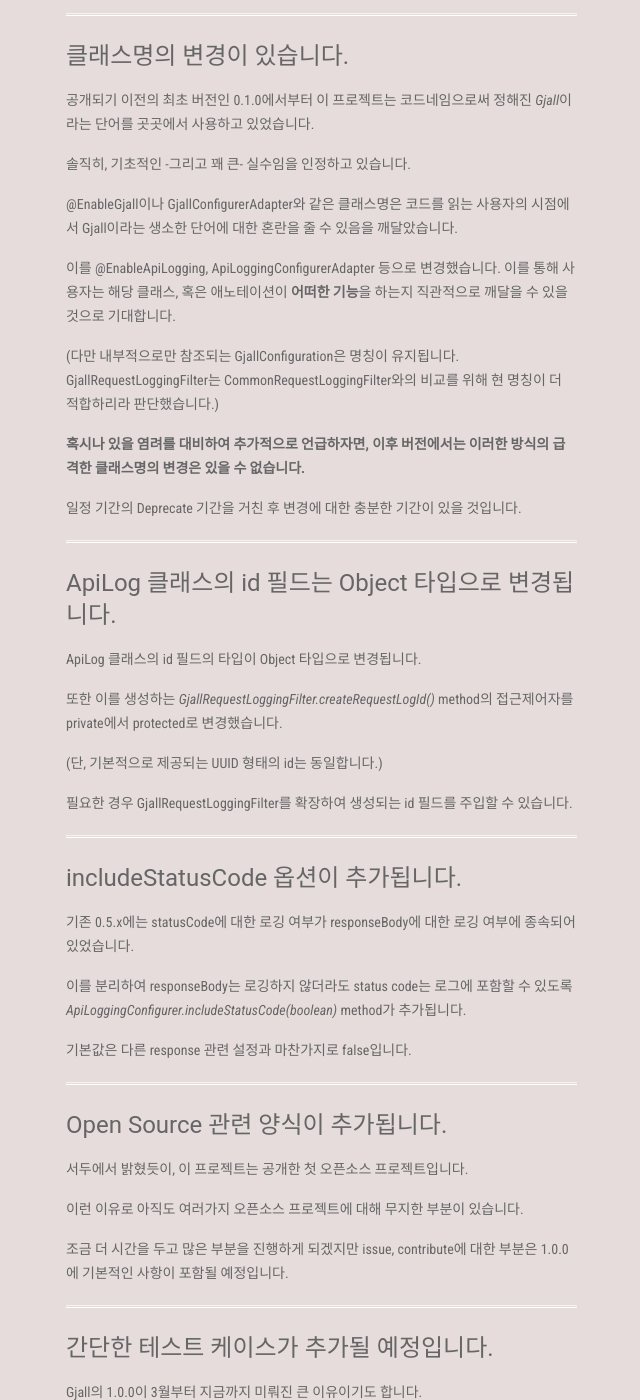
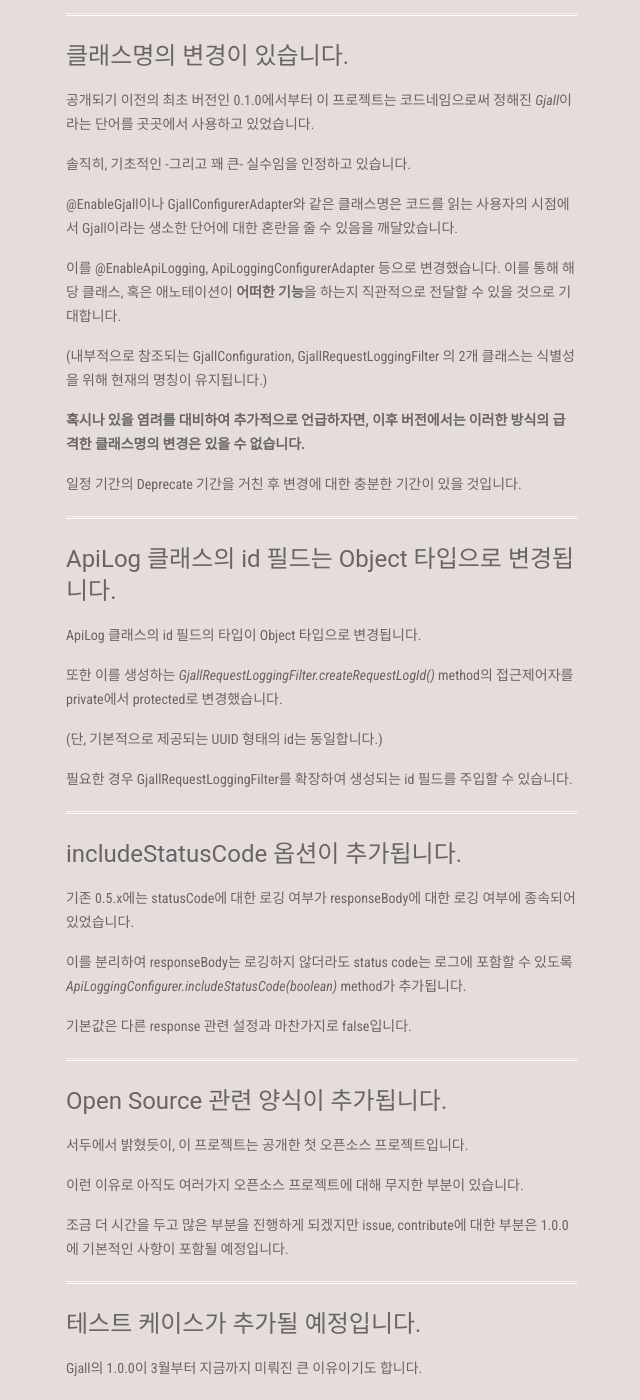
Before and after one commit to CyanRYi/cyanryi.github.io, a Jekyll site: the page built from _posts/ko/2019-06-25-gjall-1.0.0-notification.md, in a window 1280 px wide and 1400 px high, scrolled down 762 px. Shown: the whole window, without its empty margins (266-906 px from the left). Built offline with Jekyll 4.4.1, drawn with Linux system fonts in a browser that asks for light colours.

Commit message:
gjall 1.0.0 prepublish notification 2nd modify

```diff
--- a/_posts/ko/2019-06-25-gjall-1.0.0-notification.md
+++ b/_posts/ko/2019-06-25-gjall-1.0.0-notification.md
@@ -30,9 +30,9 @@ Gjall의 철학은 Spring framework의 철학을 존중하며, 그 안에서 **S
 
 @EnableGjall이나 GjallConfigurerAdapter와 같은 클래스명은 코드를 읽는 사용자의 시점에서 Gjall이라는 생소한 단어에 대한 혼란을 줄 수 있음을 깨달았습니다.
 
-이를 @EnableApiLogging, ApiLoggingConfigurerAdapter 등으로 변경했습니다. 이를 통해 사용자는 해당 클래스, 혹은 애노테이션이 **어떠한 기능**을 하는지 직관적으로 깨달을 수 있을 것으로 기대합니다.
+이를 @EnableApiLogging, ApiLoggingConfigurerAdapter 등으로 변경했습니다. 이를 통해 해당 클래스, 혹은 애노테이션이 **어떠한 기능**을 하는지 직관적으로 전달할 수 있을 것으로 기대합니다.
 
-(다만 내부적으로만 참조되는 GjallConfiguration은 명칭이 유지됩니다. GjallRequestLoggingFilter는 CommonRequestLoggingFilter와의 비교를 위해 현 명칭이 더 적합하리라 판단했습니다.)
+(내부적으로 참조되는 GjallConfiguration, GjallRequestLoggingFilter 의 2개 클래스는 식별성을 위해 현재의 명칭이 유지됩니다.)
 
 **혹시나 있을 염려를 대비하여 추가적으로 언급하자면, 이후 버전에서는 이러한 방식의 급격한 클래스명의 변경은 있을 수 없습니다.**
 
@@ -69,7 +69,7 @@ ApiLog 클래스의 id 필드의 타입이 Object 타입으로 변경됩니다.
 
 ---
 
-#### 간단한 테스트 케이스가 추가될 예정입니다.
+#### 테스트 케이스가 추가될 예정입니다.
 
 Gjall의 1.0.0이 3월부터 지금까지 미뤄진 큰 이유이기도 합니다.
 
```
